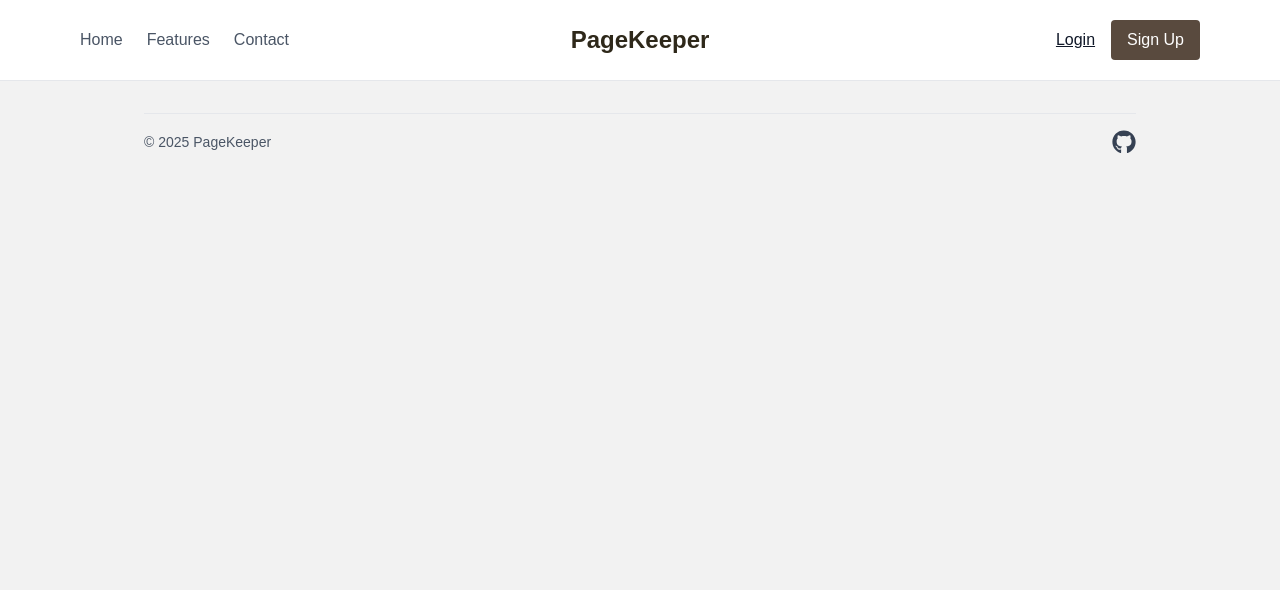
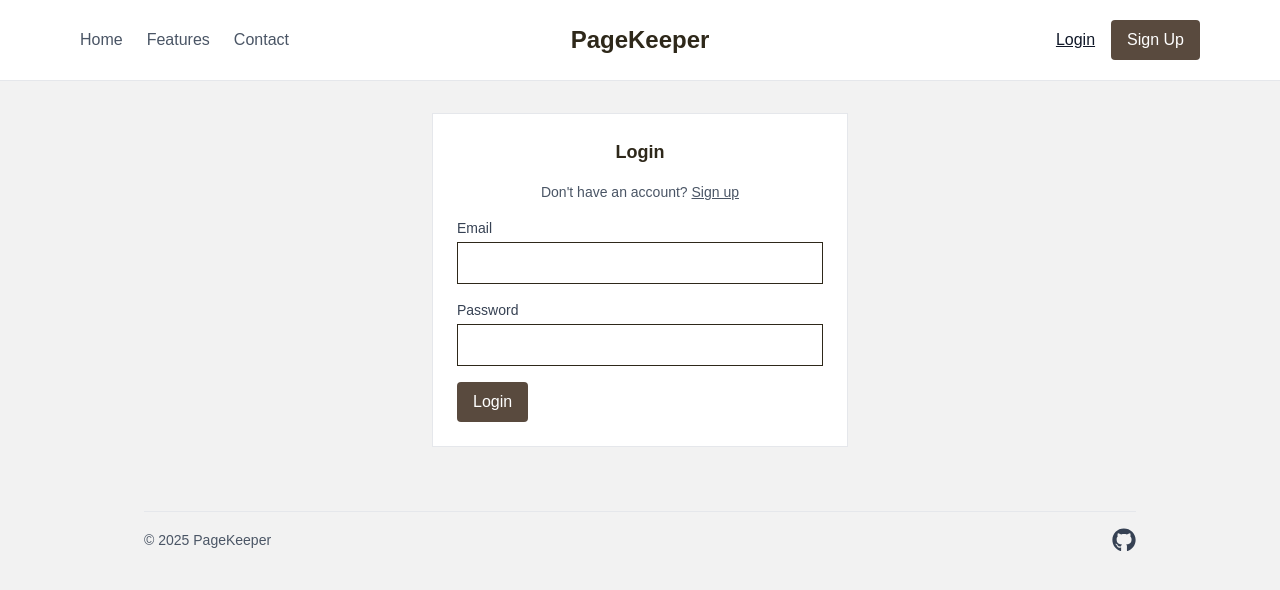
Before and after one commit to patriciaanneu/PageKeeper, a React (Vite) app in the folder frontend/: page /login in a window 1280 px wide. Shown: the top 590 px of the page. Built offline with nearby package versions, Linux system fonts and the light colour scheme; no server answers.

Commit message:
added ScrollToTop and Login page

```diff
--- a/frontend/src/App.jsx
+++ b/frontend/src/App.jsx
@@ -7,6 +7,7 @@ import RequireAuth from './components/RequireAuth'
 import Features from './pages/Features'
 import Contact from './pages/Contact'
 import Register from './pages/Register'
+import Login from './pages/Login'
 
 export default function App() {
   return (
@@ -17,6 +18,7 @@ export default function App() {
         <Route path='/features' element={<Features />} />
         <Route path='/contact' element={<Contact />} />
         <Route path='/register' element={<Register />} />
+        <Route path='/login' element={<Login />} />
       </Routes>
       </Layout>
     </AuthProvider>
--- /dev/null
+++ b/frontend/src/components/ScrollToTop.jsx
@@ -0,0 +1,21 @@
+import { useEffect } from 'react'
+import { useLocation } from 'react-router-dom'
+
+export default function ScrollToTop() {
+  const { pathname, hash } = useLocation()
+
+  useEffect(() => {
+    if (hash) {
+      const id = hash.replace('#', '')
+      const el = document.getElementById(id)
+      if (el) {
+        el.scrollIntoView({ behavior: 'smooth' })
+        return
+      }
+    }
+
+    window.scrollTo({ top: 0, left: 0, behavior: 'smooth' })
+  }, [pathname, hash])
+
+  return null
+}
--- a/frontend/src/main.jsx
+++ b/frontend/src/main.jsx
@@ -2,11 +2,13 @@ import React from 'react'
 import { createRoot } from 'react-dom/client'
 import { BrowserRouter } from 'react-router-dom'
 import App from './App'
+import ScrollToTop from './components/ScrollToTop'
 import './index.css'
 
 createRoot(document.getElementById('root')).render(
   <React.StrictMode>
     <BrowserRouter>
+      <ScrollToTop />
       <App />
     </BrowserRouter>
   </React.StrictMode>
--- a/frontend/src/pages/Login.jsx
+++ b/frontend/src/pages/Login.jsx
@@ -0,0 +1,39 @@
+import React, { useState } from 'react'
+import api from '../api/client'
+
+export default function Login() {
+  const [email, setEmail] = useState('')
+  const [password, setPassword] = useState('')
+  const [msg, setMsg] = useState('')
+
+  async function submit(e) {
+    e.preventDefault()
+    try {
+      await api.post('/auth/login', { email, password })
+      setMsg('Logged in — refresh to see protected data')
+    } catch (err) {
+      setMsg(err?.response?.data?.message || 'Login failed')
+    }
+  }
+
+  return (
+    <div className='max-w-md mx-auto px-4 py-8'>
+      <form onSubmit={submit} className='bg-white border border-gray-200 p-6 space-y-4'>
+        <h2 className='text-lg font-semibold text-center'>Login</h2>
+        <p className='text-sm text-gray-600 text-center'>Don't have an account? <a href='/register' className='underline'>Sign up</a></p>
+        <div>
+          <label className='block text-sm text-gray-700 mb-1'>Email</label>
+          <input className='w-full border px-3 py-2' value={email} onChange={e => setEmail(e.target.value)} required />
+        </div>
+        <div>
+          <label className='block text-sm text-gray-700 mb-1'>Password</label>
+          <input className='w-full border px-3 py-2' type='password' value={password} onChange={e => setPassword(e.target.value)} required />
+        </div>
+        <div>
+          <button className='bg-[#594A3E] text-white px-4 py-2 rounded hover:opacity-95' type='submit'>Login</button>
+        </div>
+        {msg && <p className='text-sm text-red-600'>{msg}</p>}
+      </form>
+    </div>
+  )
+}
--- a/frontend/src/pages/Register.jsx
+++ b/frontend/src/pages/Register.jsx
@@ -21,7 +21,8 @@ export default function Register() {
   return (
     <div className='max-w-md mx-auto px-4 py-8'>
       <form onSubmit={submit} className='bg-white border border-gray-200 p-6 space-y-4'>
-        <h2 className='text-lg font-semibold'>Register</h2>
+        <h2 className='text-lg font-semibold text-center'>Register</h2>
+        <p className='text-sm text-gray-600 text-center'>Already have an account? <a href='/login' className='underline'>Log in</a></p>
         <div>
           <label className='block text-sm text-gray-700 mb-1'>First name</label>
           <input className='w-full border px-3 py-2' value={firstName} onChange={e => setFirstName(e.target.value)} required />
```
